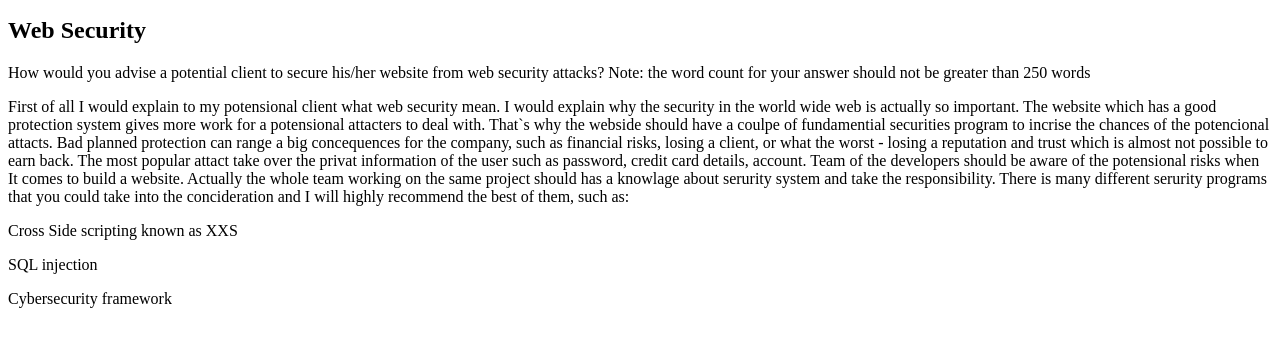
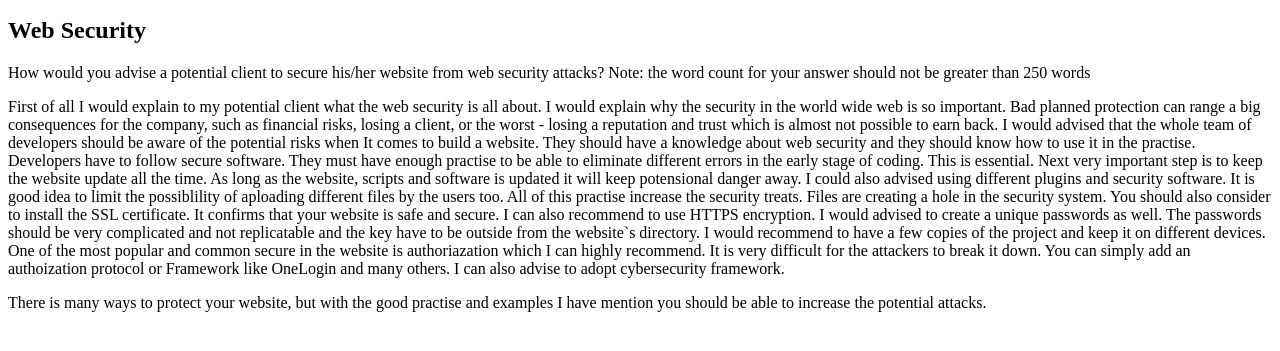
Before and after one commit to Noroff-FEU-Assignments/cross-course-project-WeronikaMartinsen, a plain HTML site: page index.html in a window 1280 px wide. Shown: the part 101-452 px from the top of the page. Drawn offline with Linux system fonts and the light colour scheme.

Commit message:
Final answer

```diff
--- a/index.html
+++ b/index.html
@@ -1,9 +1,7 @@
 <!DOCTYPE html>
 <html>
   <head>
-
     <title>My first website</title>
-
   </head>
   <body>
     <h1>Hello world!</h1>
@@ -14,31 +12,38 @@
       security attacks? Note: the word count for your answer should not be
       greater than 250 words
     </p>
-    <p id="web-security-answer">
-      First of all I would explain to my potensional client what web security
-      mean. I would explain why the security in the world wide web is actually
-      so important. The website which has a good protection system gives more
-      work for a potensional attacters to deal with. That`s why the webside
-      should have a coulpe of fundamential securities program to incrise the
-      chances of the potencional attacts. Bad planned protection can range a big
-      concequences for the company, such as financial risks, losing a client, or
-      what the worst - losing a reputation and trust which is almost not
-      possible to earn back. The most popular attact take over the privat
-      information of the user such as password, credit card details, account.
-      Team of the developers should be aware of the potensional risks when It
-      comes to build a website. Actually the whole team working on the same
-      project should has a knowlage about serurity system and take the
-      responsibility. There is many different serurity programs that you could
-      take into the concideration and I will highly recommend the best of them,
-      such as:
-      </p>
+    <p id="web-security-answer">First of all I would explain to my potential
+      client what the web security
+      is all about. I would explain why the security in the world wide web is
+      so important. Bad planned protection can range a big
+      consequences for the company, such as financial risks, losing a client, or
+      the worst - losing a reputation and trust which is almost not
+      possible to earn back. I would advised that the whole team of
+      developers should be aware of the potential risks when It comes to build
+      a website. They should have a knowledge about web security and they should
+      know how to use it in the practise. Developers have to follow secure
+      software. They must have enough practise to be able to eliminate
+      different errors in the early stage of coding. This is essential. Next very
+      important step is to keep the website update all the time. As long as the
+      website, scripts and software is updated it will keep potensional danger
+      away. I could also advised using different plugins and security software.
+      It is good idea to limit the possiblility of aploading different files
+      by the users too. All of this practise increase the security treats.
+      Files are creating a hole in the security system. You should also consider to
+      install the SSL certificate. It confirms that your website is safe and
+      secure. I can also recommend to use HTTPS encryption. I would advised to
+      create a unique passwords as well. The passwords should be very
+      complicated and not replicatable and the key have to be outside from the
+      website`s directory. I would recommend to have a few copies of the
+      project and keep it on different devices. One of the most popular and common
+      secure in the website is authoriazation which I can highly recommend. It
+      is very difficult for the attackers to break it down. You can simply add an
+      authoization protocol or Framework like OneLogin and many others. I can
+      also advise to adopt cybersecurity framework.
       <p>
- Cross Side scripting known as XXS</p>
-        <p>SQL injection</p>
-        <p>Cybersecurity framework</p>
 
-
-
+      There is many ways to protect your website,
+      but with the good practise and examples I have mention you should be able to increase the potential attacks.</p>
     </p>
   </body>
 </html>
```
